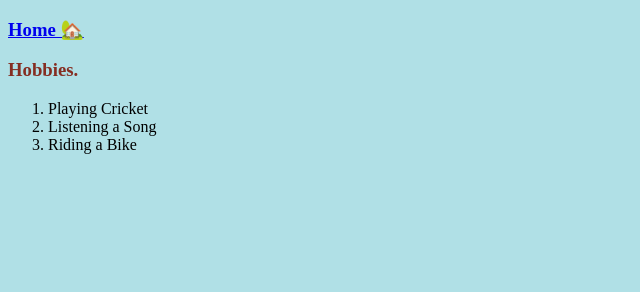
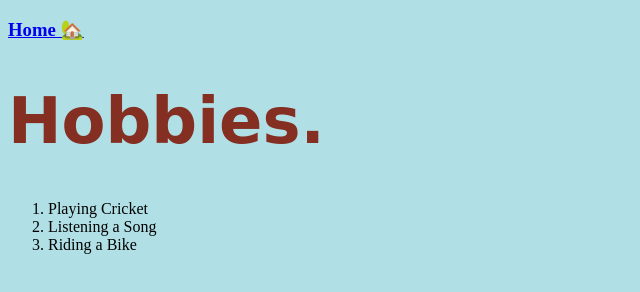
Before and after one commit to Chandan-kumar07/cv, a plain HTML site: page hobbies.html in a window 1280 px wide. Shown: the whole page, without its empty margins (0-640 px from the left). Drawn offline with Linux system fonts and the light colour scheme.

Commit message:
Update hobbies.html

```diff
--- a/hobbies.html
+++ b/hobbies.html
@@ -7,7 +7,7 @@
   </head>
   <body>
       <h3> <span class="" > <a href="index.html">Home 🏡</span></a></h3>
-    <h3>Hobbies.</h3>
+    <h1>Hobbies.</h1>
     <ol>
       <li>Playing Cricket</li>
       <li>Listening a Song</li>
```
